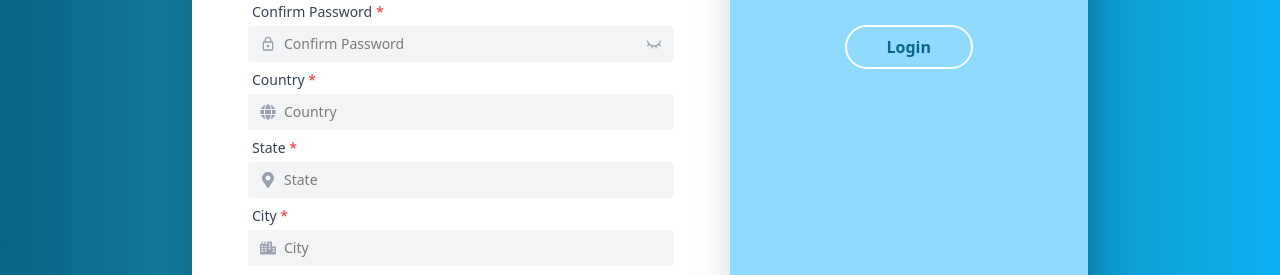
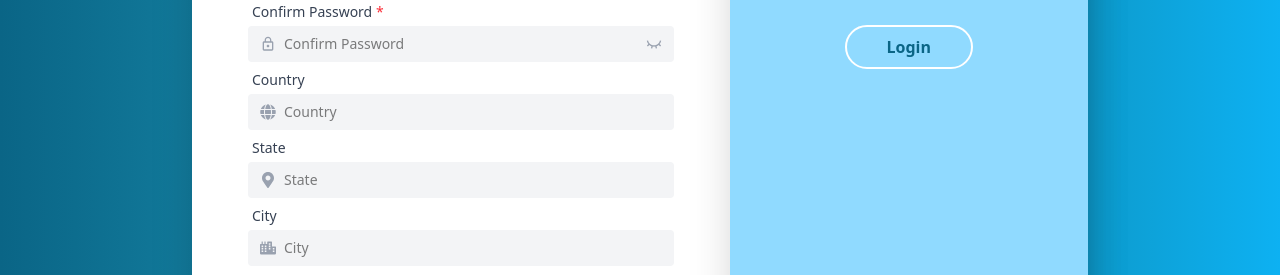
Before and after one commit to vedantgolegaonkar/Components, a Next.js app: page /signup in a window 1280 px wide. Shown: the part 520-795 px from the top of the page. Built offline with nearby package versions, Linux system fonts and the light colour scheme.

Commit message:
sorted with just the required fields

```diff
--- a/src/app/signup/page.js
+++ b/src/app/signup/page.js
@@ -65,9 +65,9 @@ const schema = yup
       .transform((value, originalValue) =>
         originalValue === '' ? null : value,
       ),
-    country: yup.string().required('Country is required'),
-    state: yup.string().required('State is required'),
-    city: yup.string().required('City is required'),
+    country: yup.string(),
+    state: yup.string(),
+    city: yup.string(),
   })
   .test(
     'email-or-mobile-required',
@@ -266,7 +266,6 @@ export default function SignUp() {
                 name="country"
                 register={register}
                 error={errors.country}
-                required={true}
               />
               <InputField
                 icon={<FaMapMarkerAlt />}
@@ -274,7 +273,6 @@ export default function SignUp() {
                 name="state"
                 register={register}
                 error={errors.state}
-                required={true}
               />
               <InputField
                 icon={<FaCity />}
@@ -282,7 +280,6 @@ export default function SignUp() {
                 name="city"
                 register={register}
                 error={errors.city}
-                required={true}
               />
               <div className="w-full sm:w-64 text-sm text-gray-500 mb-4 mt-5">
                 {signing}{' '}
```
